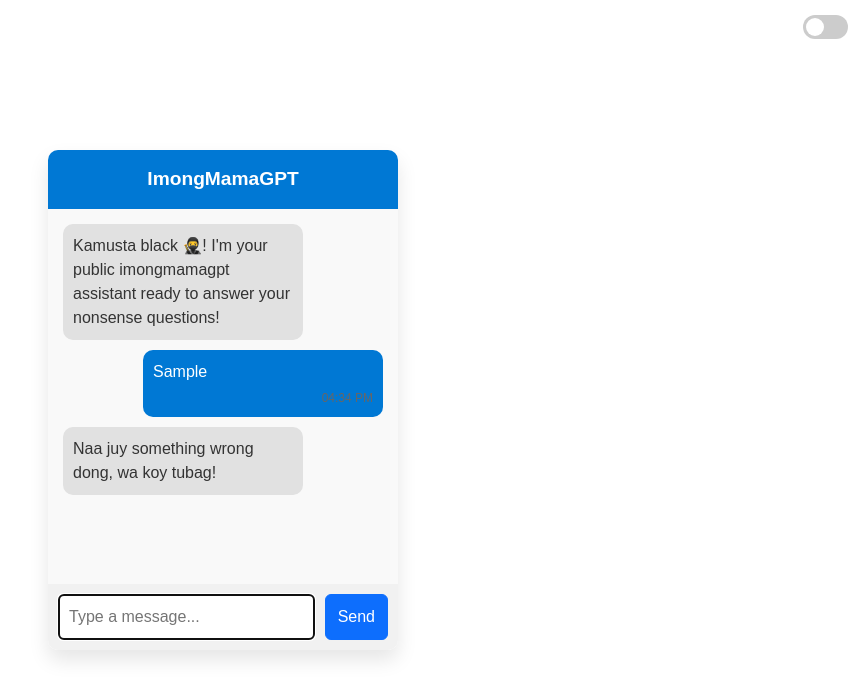
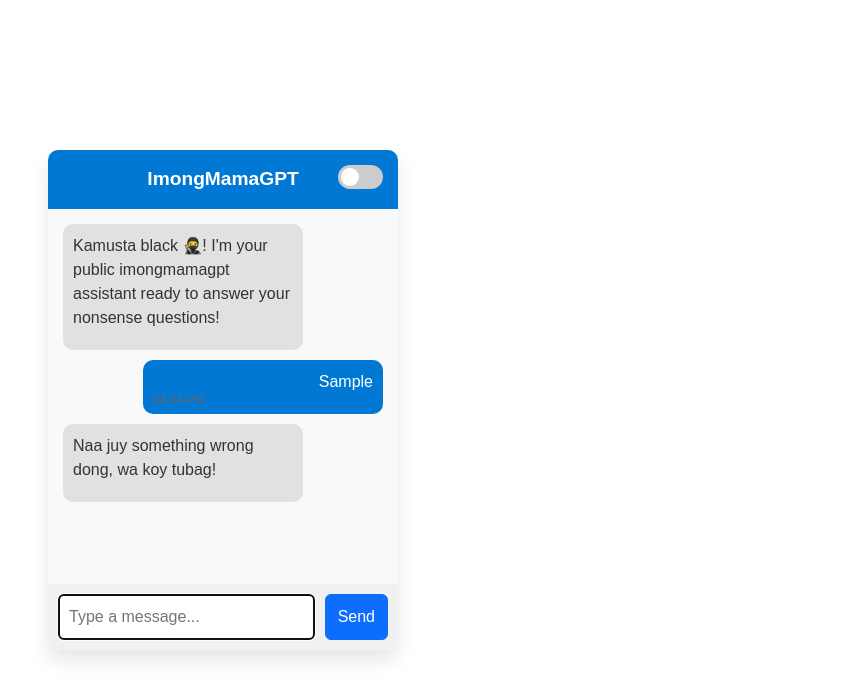
Before and after one commit to carljohnvillavito/ImongMaMaGPT, a website: page ImongMaMa/index.html in a window 1280 px wide. Both pictures are taken after typing "Sample" into the empty fields and a click on the button "Send". Shown: the whole page, without its empty margins (417-1280 px from the left). Drawn offline with nearby package versions, Linux system fonts and the light colour scheme; no server answers.

Commit message:
Update style.css

```diff
--- a/ImongMaMa/style.css
+++ b/ImongMaMa/style.css
@@ -32,6 +32,7 @@ body {
     text-align: center;
     font-size: 1.2rem;
     font-weight: bold;
+    position: relative;
 }
 
 .chat-body {
@@ -44,10 +45,12 @@ body {
 .chat-message {
     margin-bottom: 10px;
     padding: 10px;
+    padding-bottom: 20px;
     border-radius: 10px;
     max-width: 75%;
     word-wrap: break-word;
     animation: fadeIn 0.5s;
+    position: relative;
 }
 
 .chat-message.user {
@@ -55,12 +58,33 @@ body {
     color: white;
     align-self: flex-end;
     margin-left: auto;
+    text-align: right;
 }
 
 .chat-message.bot {
     background-color: #e1e1e1;
     color: #333;
     align-self: flex-start;
+    margin-right: auto;
+    text-align: left;
+}
+
+.chat-message time {
+    display: block;
+    font-size: 0.75rem;
+    color: #666;
+    position: absolute;
+    bottom: 5px;
+}
+
+.chat-message.user time {
+    left: 10px;
+    text-align: left;
+}
+
+.chat-message.bot time {
+    right: 10px;
+    text-align: right;
 }
 
 .chat-footer {
@@ -93,15 +117,6 @@ body {
 @keyframes fadeIn {
     from { opacity: 0; }
     to { opacity: 1; }
-}
-
-/* Timestamp styling */
-.chat-message time {
-    display: block;
-    font-size: 0.75rem;
-    color: #666;
-    margin-top: 5px;
-    text-align: right;
 }
 
 /* Typing indicator */
```
